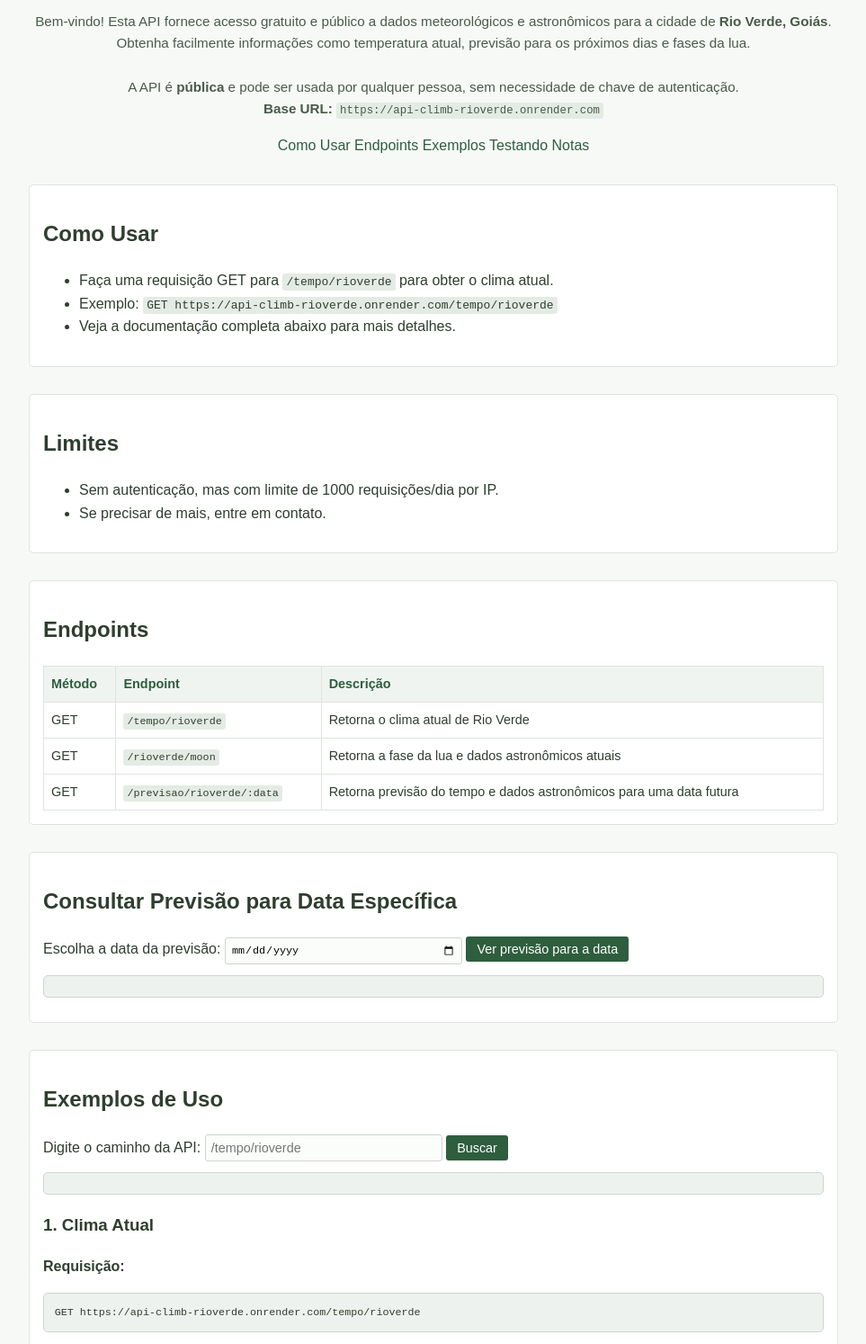
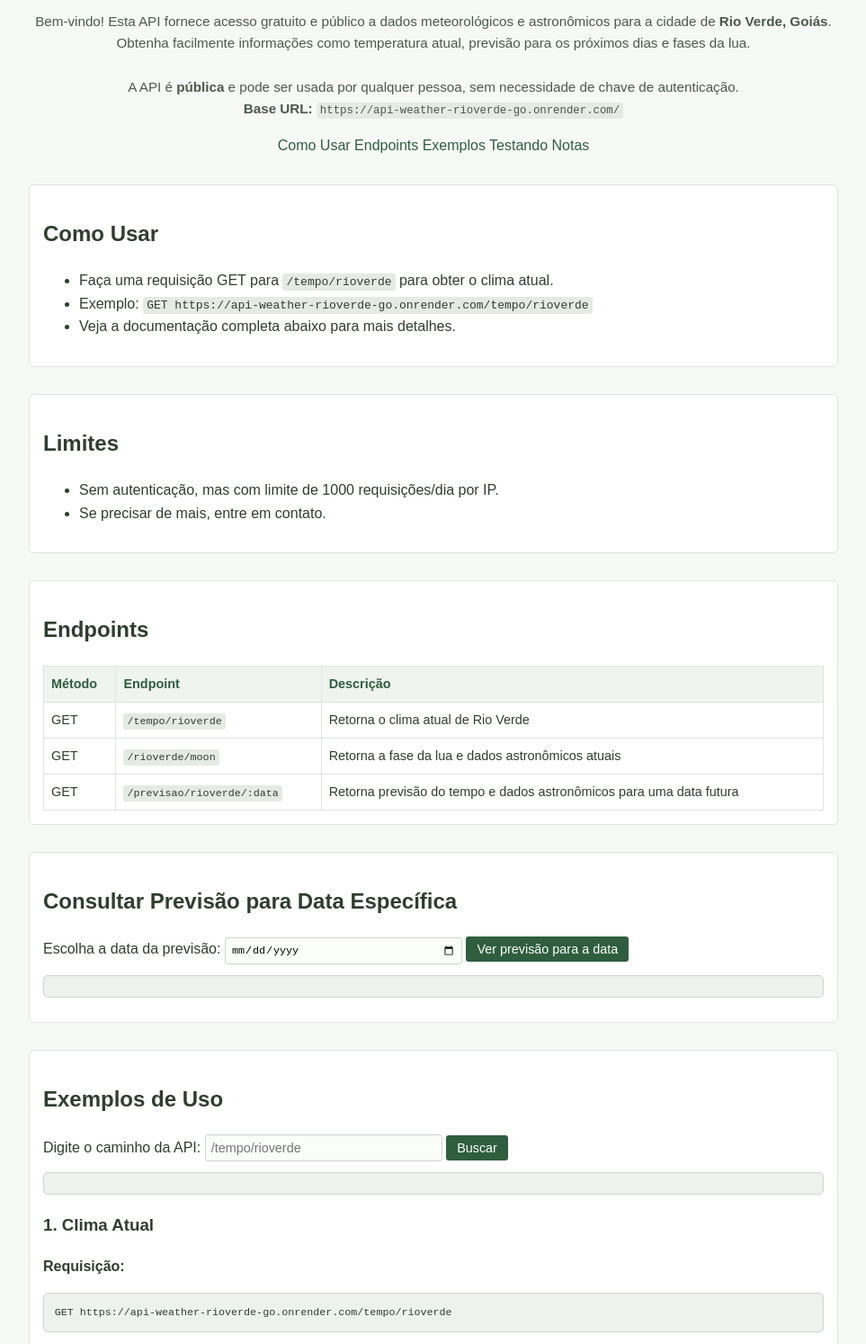
Before and after one commit to barbaranunesprogrammer/api-climb-rioverde, a website: page public/index.html in a window 1280 px wide. Shown: the part 96-1590 px from the top of the page at 90% size, without its empty margins (158-1121 px from the left). Drawn offline with Linux system fonts and the light colour scheme.

Commit message:
trocar dominio

```diff
--- a/public/index.html
+++ b/public/index.html
@@ -17,7 +17,7 @@
       <br><br>
       A API é <strong>pública</strong> e pode ser usada por qualquer pessoa, sem necessidade de chave de autenticação.<br>
       <strong>Base URL:</strong>
-      <code>https://api-climb-rioverde.onrender.com</code>
+      <code>https://api-weather-rioverde-go.onrender.com/</code>
     </p>
 
     <nav>
@@ -34,7 +34,7 @@
       <h2>Como Usar</h2>
       <ul>
         <li>Faça uma requisição GET para <code>/tempo/rioverde</code> para obter o clima atual.</li>
-        <li>Exemplo: <code>GET https://api-climb-rioverde.onrender.com/tempo/rioverde</code></li>
+        <li>Exemplo: <code>GET https://api-weather-rioverde-go.onrender.com/tempo/rioverde</code></li>
         <li>Veja a documentação completa abaixo para mais detalhes.</li>
       </ul>
     </section>
@@ -95,7 +95,7 @@
 
       <h3>1. Clima Atual</h3>
       <p><strong>Requisição:</strong></p>
-      <pre>GET https://api-climb-rioverde.onrender.com/tempo/rioverde</pre>
+      <pre>GET https://api-weather-rioverde-go.onrender.com/tempo/rioverde</pre>
       <p><strong>Resposta:</strong></p>
 
 
@@ -126,7 +126,7 @@
 
       <h3>2. Fase da Lua Atual</h3>
       <p><strong>Requisição:</strong></p>
-      <pre>GET https://api-climb-rioverde.onrender.com/rioverde/moon</pre>
+      <pre>GET https://api-weather-rioverde-go.onrender.com/rioverde/moon</pre>
       <p><strong>Resposta:</strong></p>
       <pre>{
   "cidade": "Rio Verde",
@@ -142,7 +142,7 @@
 
       <h3>3. Previsão Futura</h3>
       <p><strong>Requisição:</strong></p>
-      <pre>GET https://api-climb-rioverde.onrender.com/previsao/rioverde/2025-08-10</pre>
+      <pre>GET https://api-weather-rioverde-go.onrender.com/previsao/rioverde/2025-08-10</pre>
       <p><strong>Parâmetros:</strong></p>
       <table>
         <thead>
@@ -192,7 +192,7 @@
       <h2>Testando a API</h2>
       <p>Você pode testar os endpoints usando <code>curl</code>, Postman ou seu navegador.</p>
       <ul>
-        <li><strong>curl:</strong> <code>curl https://api-climb-rioverde.onrender.com/tempo/rioverde</code></li>
+        <li><strong>curl:</strong> <code>curl https://api-weather-rioverde-go.onrender.com/tempo/rioverde</code></li>
         <li><strong>Navegador:</strong> Cole a URL na barra de endereços</li>
         <li><strong>Postman:</strong> Crie uma requisição GET para o endpoint desejado</li>
       </ul>
```
